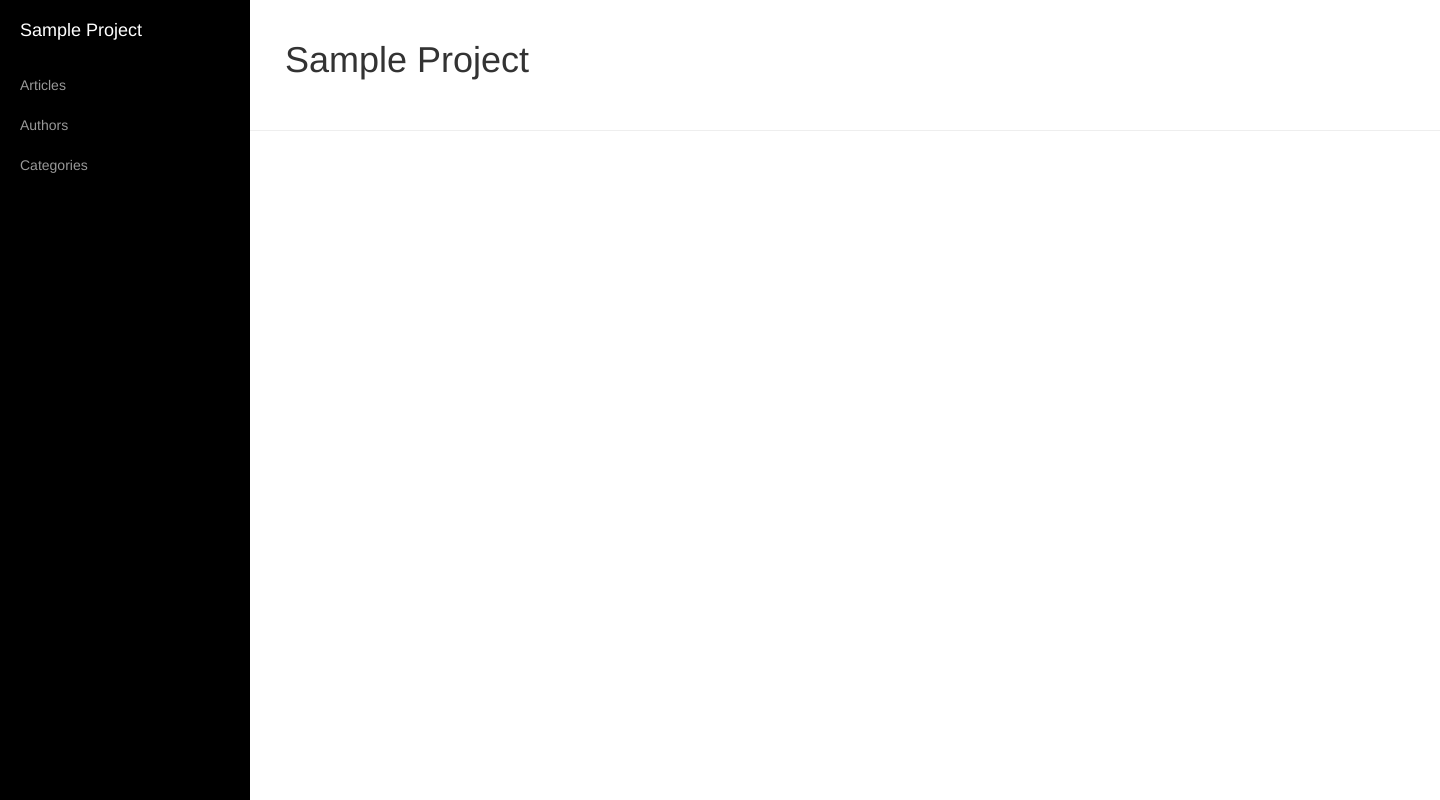
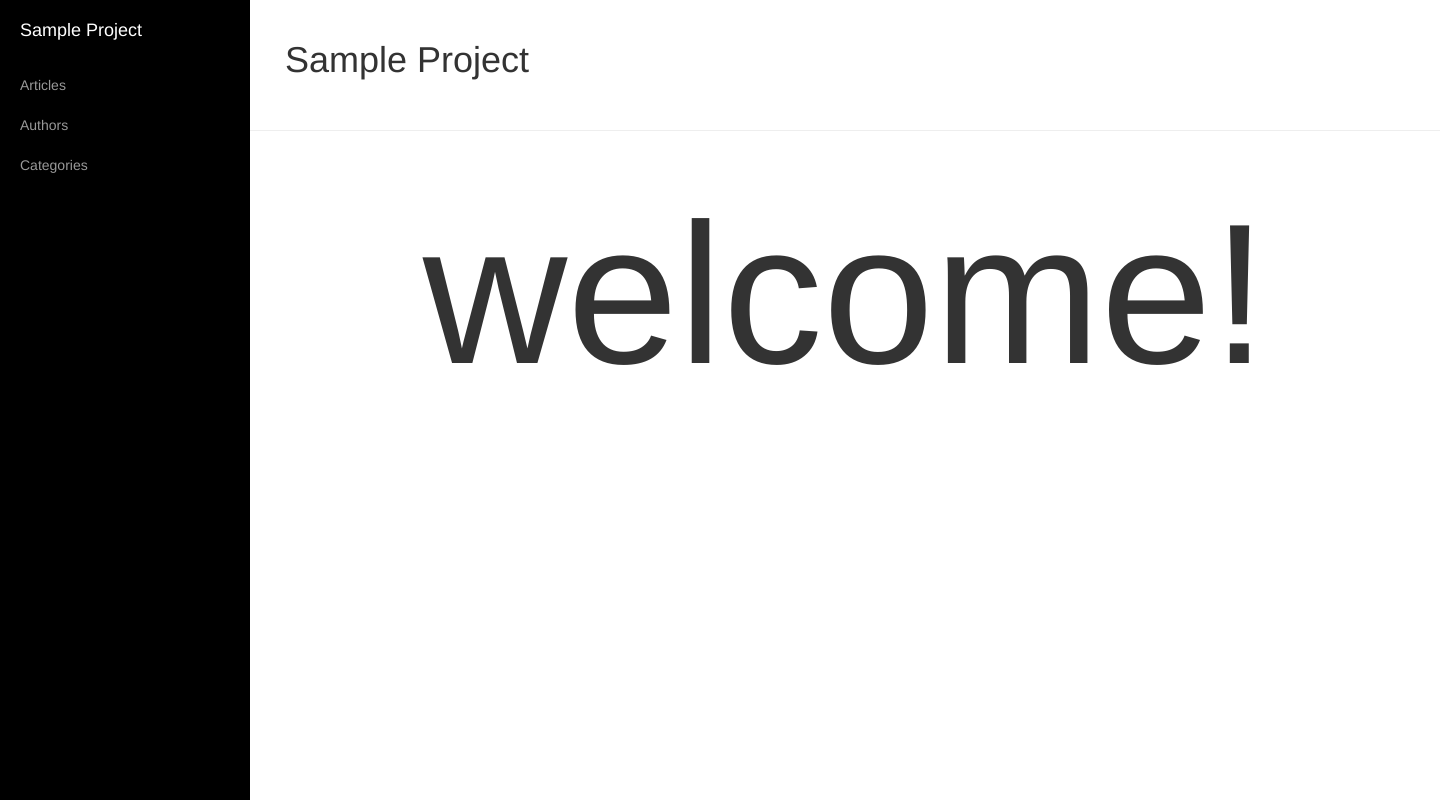
Before and after one commit to sandeeprao6289/SampleArticleProject, a Django app: page / in a window 1440 px wide. Run offline with Django 3.2, Linux system fonts and the light colour scheme; some libraries are stand-ins or nearby versions.

Commit message:
minor changes in home page

```diff
--- a/templates/frontend/home.html
+++ b/templates/frontend/home.html
@@ -21,7 +21,14 @@
         <script src="https://oss.maxcdn.com/libs/html5shiv/3.7.0/html5shiv.js"></script>
         <script src="https://oss.maxcdn.com/libs/respond.js/1.4.2/respond.min.js"></script>
     <![endif]-->
+<style>
+.main_page_welcome{
+   text-align: center;
+   font-size: 200px;
+}
+</style>
 </head>
+
 <body>
     <div id="wrapper">
         <!-- Sidebar -->
@@ -40,6 +47,13 @@
             </div>
             <!-- /#page-content-wrapper -->
             <hr>
+            <div class="container">
+                <div class="row">
+                    <div class="col-xs-12 col-lg-12 ">
+                        <p class="main_page_welcome"> welcome!</p>
+                    </div>
+                </div>
+            </div>
         </div>
     </div>
     <!-- /#wrapper -->
```
